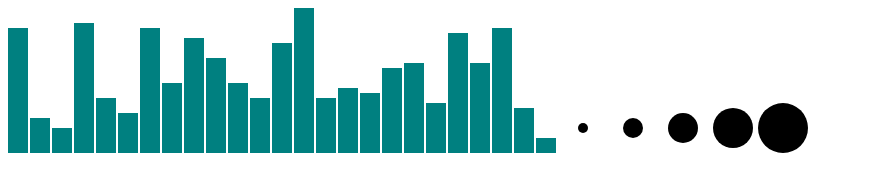
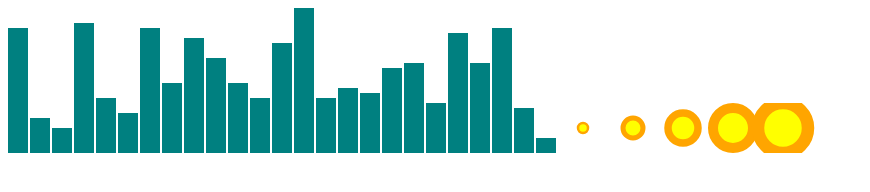
Before and after one commit to gbeinset/D3, a plain HTML site: page D3_first/index.html in a window 1280 px wide. Shown: the whole page, without its empty margins (0-870 px from the left). Drawn offline with nearby package versions, Linux system fonts and the light colour scheme.

Commit message:
Commit to test merge

```diff
--- a/D3_first/index.html
+++ b/D3_first/index.html
@@ -21,8 +21,10 @@
 		</style>
 	</head>
 	<body>
+
 		<script type="text/javascript">
 			//Variables
+			//Test to see if git is now detecting changes
 			var w = 500;
 			var h = 50;
 			var dataset = [25, 7, 5, 26, 11, 8, 25, 14, 23, 19,
@@ -57,7 +59,13 @@
 			.attr("cy", h/2)
 			.attr("r", function(d){
 				return d;
+			})
+			.attr("fill", "yellow")
+			.attr("stroke", "orange")
+			.attr("stroke-width", function(d) {
+    		return d/2;
 			});
+			;
 
 		</script>
 	</body>
```
